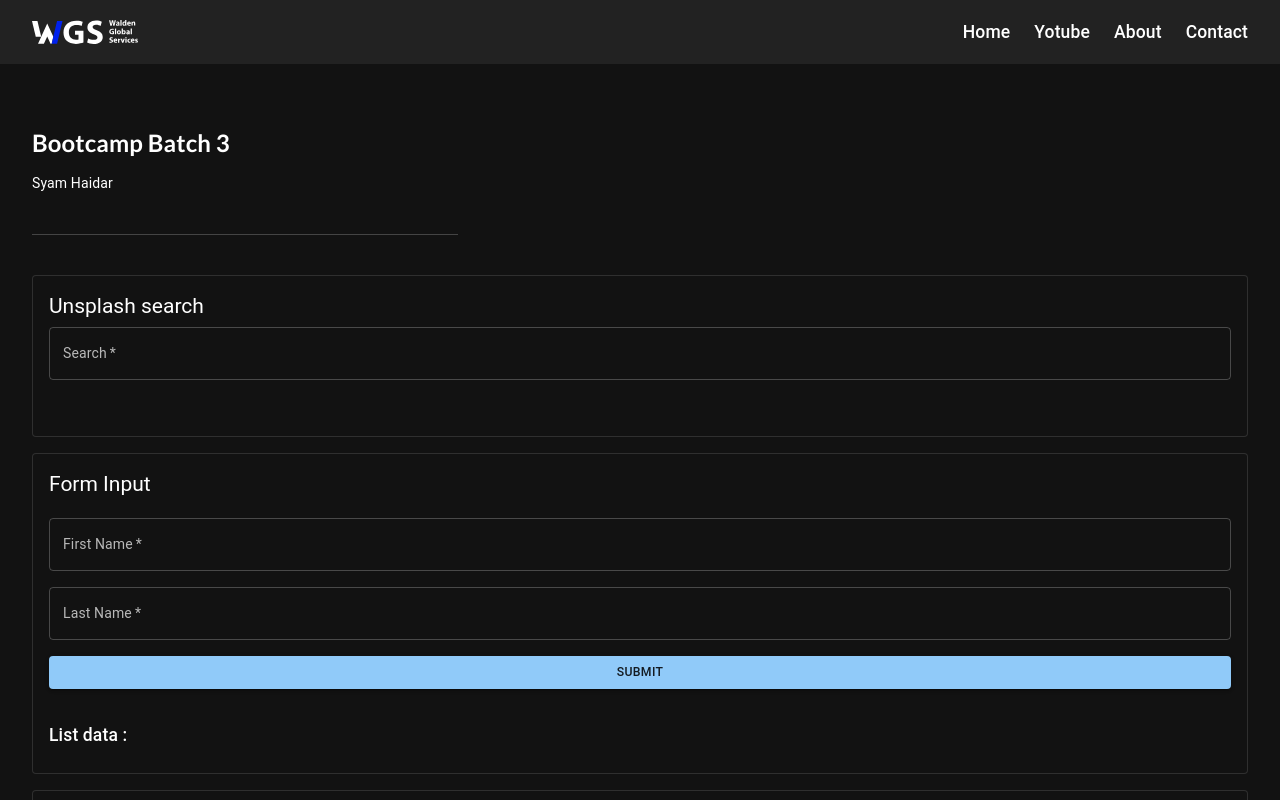
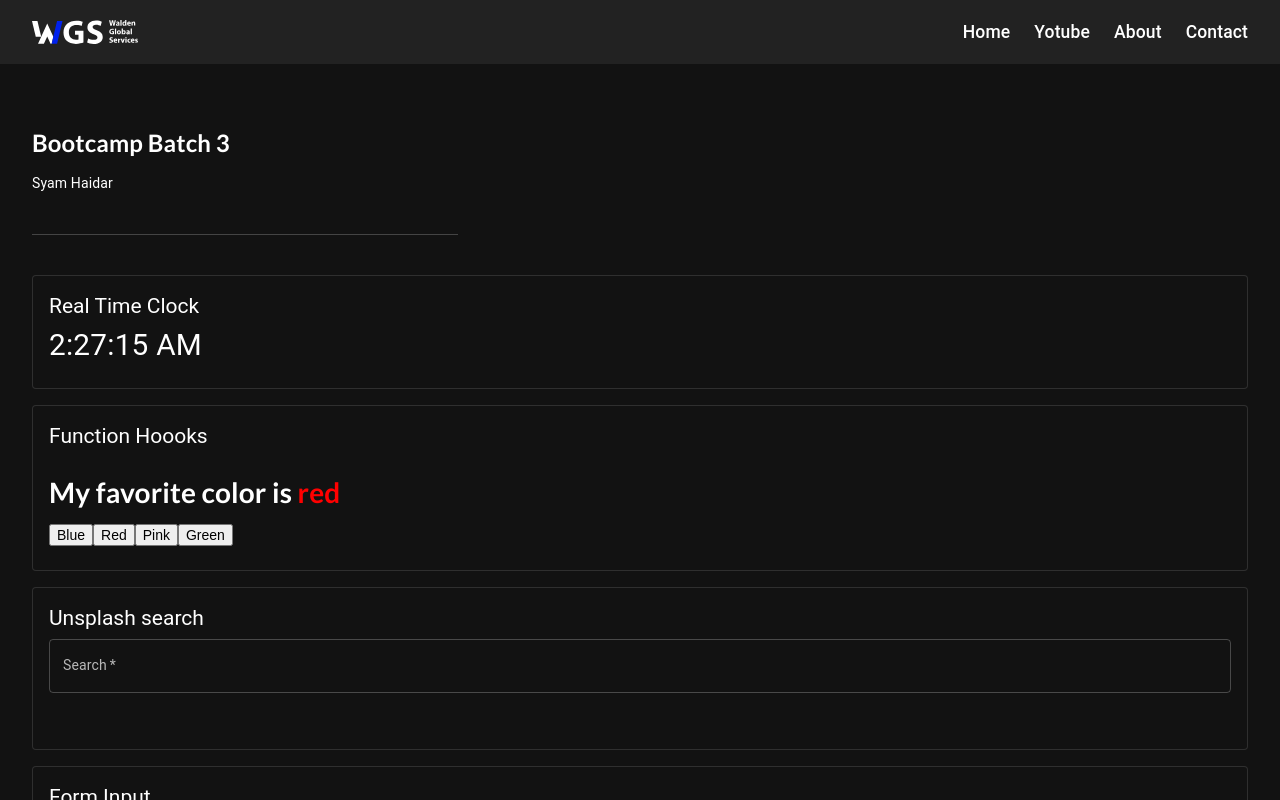
Before and after one commit to SyamHaidar/bootcamp-wgs-react, a React (Create React App) app: page / in a window 1280 px wide. Shown: the top 800 px of the page. Built offline with nearby package versions, Linux system fonts and the light colour scheme.

Commit message:
Function hooks

```diff
--- /dev/null
+++ b/src/components/FunctionHooks.jsx
@@ -0,0 +1,20 @@
+// ---------------------------------------------------------------------
+
+import { useState } from 'react'
+
+const FunctionHooks = () => {
+  const [color, setColor] = useState('red')
+  return (
+    <>
+      <h1>
+        My favorite color is <span style={{ color: color }}>{color}</span>
+      </h1>
+      <button onClick={() => setColor('blue')}>Blue</button>
+      <button onClick={() => setColor('red')}>Red</button>
+      <button onClick={() => setColor('pink')}>Pink</button>
+      <button onClick={() => setColor('green')}>Green</button>
+    </>
+  )
+}
+
+export default FunctionHooks
--- a/src/pages/Home.jsx
+++ b/src/pages/Home.jsx
@@ -7,6 +7,7 @@ import TimerClass from '../components/TimerClass'
 import RealTimeClock from '../components/RealTimeClock'
 import FormInput from '../components/FormInput'
 import UnsplashSearch from '../components/UnsplashSearch'
+import FunctionHooks from '../components/FunctionHooks'
 
 // ---------------------------------------------------------------------
 
@@ -28,9 +29,29 @@ const Home = () => {
         <Card variant="outlined">
           <CardContent>
             <Typography gutterBottom variant="h5" component="div">
+              Real Time Clock
+            </Typography>
+            {/* RealTimeClock component */}
+            <RealTimeClock />
+          </CardContent>
+        </Card>
+
+        <Card variant="outlined">
+          <CardContent>
+            <Typography gutterBottom variant="h5" component="div">
+              Function Hoooks
+            </Typography>
+            {/* FunctionHooks component */}
+            <FunctionHooks />
+          </CardContent>
+        </Card>
+
+        <Card variant="outlined">
+          <CardContent>
+            <Typography gutterBottom variant="h5" component="div">
               Unsplash search
             </Typography>
-            {/* FormInput component */}
+            {/* UnsplashSearch component */}
             <UnsplashSearch />
           </CardContent>
         </Card>
@@ -42,16 +63,6 @@ const Home = () => {
             </Typography>
             {/* FormInput component */}
             <FormInput />
-          </CardContent>
-        </Card>
-
-        <Card variant="outlined">
-          <CardContent>
-            <Typography gutterBottom variant="h5" component="div">
-              Real Time Clock
-            </Typography>
-            {/* RealTimeClock component */}
-            <RealTimeClock />
           </CardContent>
         </Card>
 
```
Also changed, not shown: 1 other file (tests, documents, lock files or other folders).
